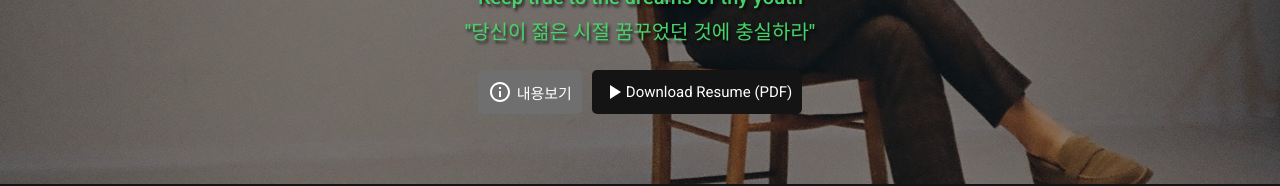
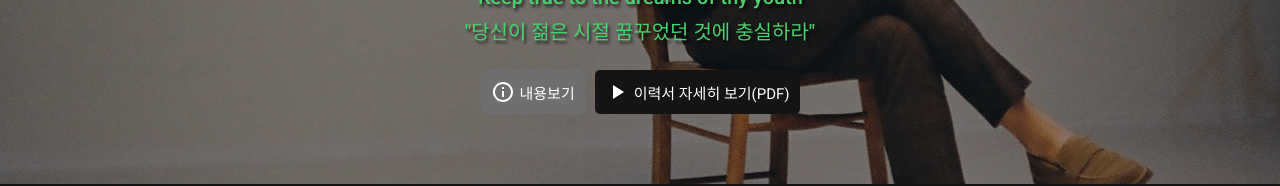
Before and after one commit to chry8822/Resume_flix, a React (Create React App) app: page / in a window 1280 px wide. Shown: the part 416-602 px from the top of the page. Built offline with nearby package versions, Linux system fonts and the light colour scheme; the HTML template or start-up script is replaced by a standard one.

Commit message:
edit download file

```diff
--- a/src/component/featured/Featured.js
+++ b/src/component/featured/Featured.js
@@ -113,9 +113,9 @@ export default function Featured() {
               <InfoOutlined />
               <span>{isAboutZoomed ? "작게보기" : "내용보기"}</span>
             </button>
-            <a className="download" href={process.env.PUBLIC_URL + "/프론트엔드_이력서_오국화.pdf"} target="_new" download>
+            <a className="download" href={process.env.PUBLIC_URL + "/프론트엔드 이력서 오국화!.pdf"} target="_new" download>
               <PlayArrow />
-              Download Resume (PDF)
+              <span className="downText">이력서 자세히 보기(PDF)</span>
             </a>
           </div>
         </div>
--- a/src/component/featured/featured.scss
+++ b/src/component/featured/featured.scss
@@ -1,5 +1,3 @@
-
-
 @keyframes focusIn {
   0% {
     -webkit-filter: blur(12px);
@@ -13,7 +11,6 @@
   }
 }
 
-
 .featured {
   height: 80vh;
   position: relative;
@@ -23,10 +20,10 @@
     top: 20%;
     left: 5%;
     font-size: 150px;
-    text-shadow: 3px 4px 2px rgb(0,0,0,0.7);
+    text-shadow: 3px 4px 2px rgb(0, 0, 0, 0.7);
     transition: all 0.5s;
     color: #fff;
-    font-family: 'Black Han Sans', sans-serif;
+    font-family: "Black Han Sans", sans-serif;
     display: inline;
     animation: focusIn 1.4s ease-in both;
 
@@ -66,7 +63,6 @@
     // }
   }
 
-
   .yearWrap {
     position: absolute;
     height: 70px;
@@ -90,11 +86,9 @@
       border-radius: 10px;
       padding-left: 5px;
       padding-right: 5px;
-      background-color: var( --main-red);
-
+      background-color: var(--main-red);
     }
   }
-
 
   img {
     opacity: 0.5;
@@ -102,17 +96,12 @@
     width: 100%;
     height: 100%;
     // position: absolute;
-
-
   }
-
 
   .infoWrap {
     position: relative;
     display: contents;
     transition: all 0.3s;
-
-
 
     .info {
       // width: 30%;
@@ -124,7 +113,7 @@
       flex-direction: column;
       bottom: 10%;
       left: 5%;
-      text-shadow: 2px 3px 3px rgb(0,0,0,0.7);
+      text-shadow: 2px 3px 3px rgb(0, 0, 0, 0.7);
       box-sizing: border-box;
       transition: all 0.3s;
 
@@ -132,7 +121,7 @@
         font-size: 30px;
         font-weight: 500;
         margin-bottom: 10px;
-        font-family: 'Black Han Sans', sans-serif;
+        font-family: "Black Han Sans", sans-serif;
       }
 
       .desc {
@@ -154,7 +143,7 @@
           margin-top: 10px;
           .skills {
             font-size: 16px;
-            font-weight:500;
+            font-weight: 500;
             font-style: italic;
             color: var(--main-green);
           }
@@ -181,8 +170,7 @@
           transition: all 0.5s;
           box-sizing: border-box;
 
-
-          &.more{
+          &.more {
             background-color: gray;
             color: #fff;
             animation: shine 1s linear infinite alternate;
@@ -196,12 +184,14 @@
             margin-left: 5px;
           }
         }
+        .downText {
+          padding-left: 5px;
+        }
         .download {
           text-shadow: none;
           border-radius: 5px;
           display: flex;
-          background-color: rgb(49, 49, 49);
-          color: var(--main-color);
+          background-color: var(--main-red);
           color: inherit;
           text-decoration-line: none;
           justify-content: center;
@@ -210,10 +200,9 @@
           font-size: 18px;
 
           &:hover {
-            background-color: gray;
+            background-color: #68090d;
             color: #fff;
           }
-
         }
       }
     }
@@ -227,16 +216,15 @@
     margin-left: 25px;
     font-weight: 500;
   }
-
 }
-@media (max-height: 1049px ) {
+@media (max-height: 1049px) {
   .featured {
     .myName {
       font-size: 50px;
     }
   }
 }
-@media (max-width: 1100px ) {
+@media (max-width: 1100px) {
   .featured {
     height: 800px;
 
@@ -268,7 +256,7 @@
           }
         }
 
-        .buttons{
+        .buttons {
           // .more {
           //   display: none;
           // }
@@ -292,8 +280,7 @@
   }
 }
 
-
-@media (hover: none) ,(max-width: 650px ) {
+@media (hover: none), (max-width: 650px) {
   .featured {
     height: 600px;
 
@@ -337,7 +324,7 @@
             line-height: 20px;
           }
 
-          .descTitle{
+          .descTitle {
             font-size: 20px;
             padding: 0 10px;
           }
@@ -358,14 +345,12 @@
               font-size: 10px;
             }
           }
-
         }
 
-        .buttons{
+        .buttons {
           margin-top: 0 !important;
           margin: 0 auto;
           padding-bottom: 10px;
-
 
           .more,
           .download {
@@ -373,7 +358,6 @@
             background-color: var(--main-color);
             padding: 10px;
           }
-
         }
       }
     }
--- a/src/home/Home.js
+++ b/src/home/Home.js
@@ -46,6 +46,7 @@ export default function Home(props) {
   useEffect(() => {
     onResize();
     window.addEventListener('resize', onResize);
+    // 리턴은 언마운트 될때 실행된다.
     return () => {
       window.removeEventListener('resize', onResize);
     }
```
Also changed, not shown: test.html (+1 -25 lines), 2 other files (tests, documents, lock files or other folders). Lines whose indentation alone changed are shown as unchanged.
